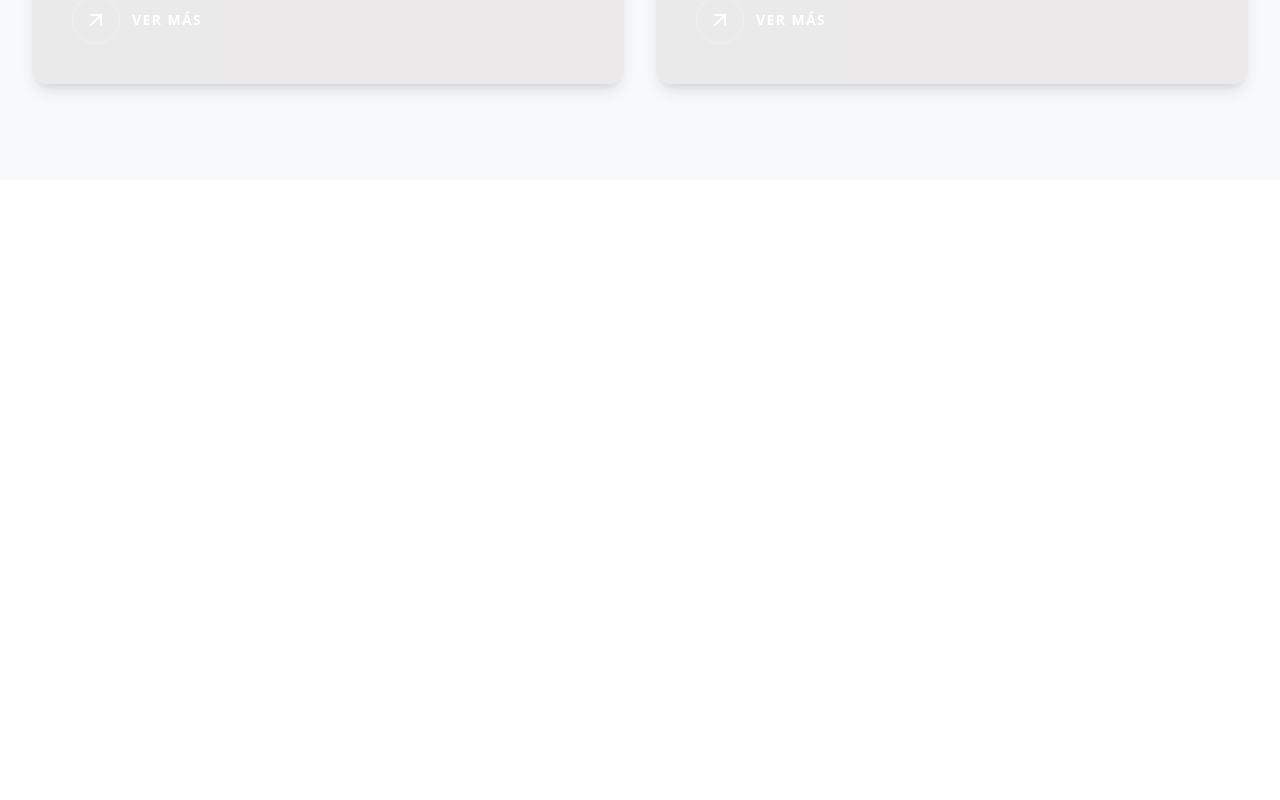
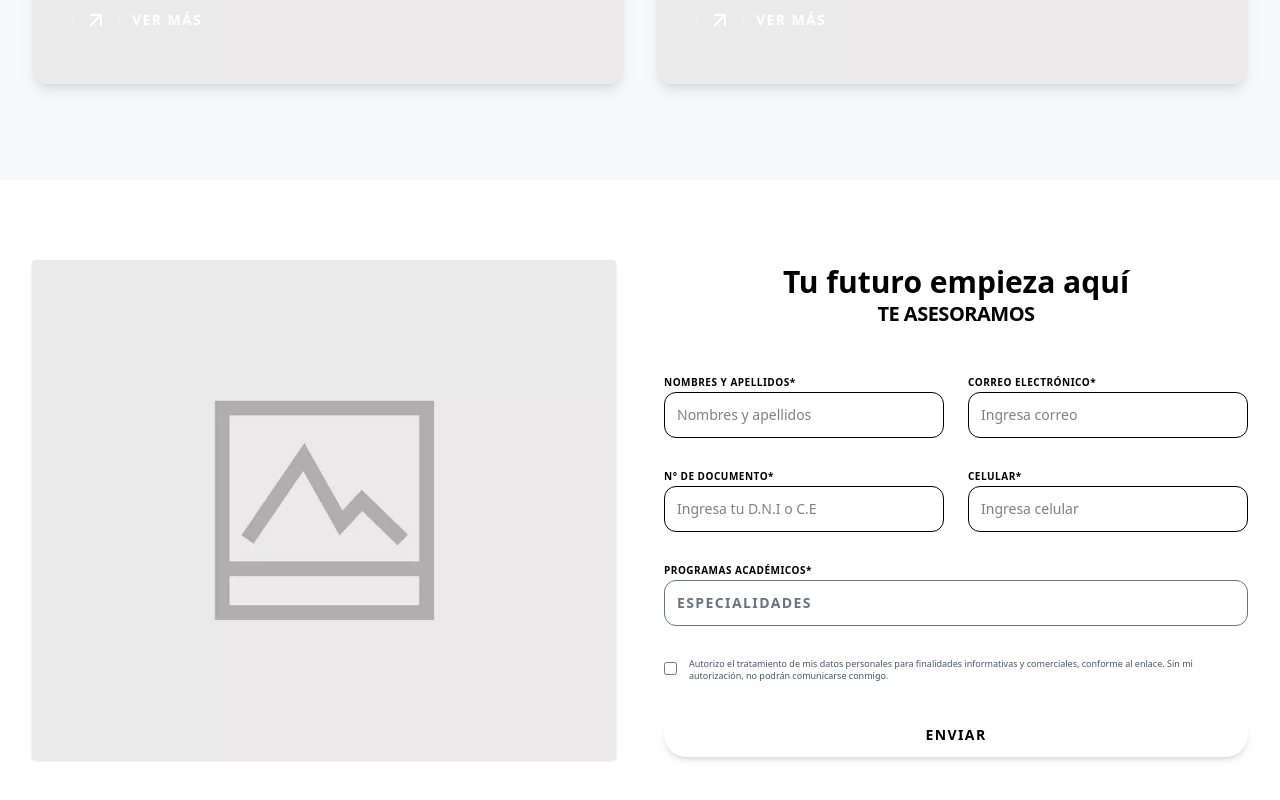
Before and after one commit to CR-Odontologia/Landing-Page, a Next.js app: page / in a window 1280 px wide. Shown: the part 1989-2789 px from the top of the page. Built offline with nearby package versions, Linux system fonts and the light colour scheme.

Commit message:
feat: add form contact section

```diff
--- a/src/app/page.tsx
+++ b/src/app/page.tsx
@@ -2,6 +2,7 @@ import Navbar from "@/components/nav/NavBar";
 import Hero from "@/components/sections/Hero";
 import AboutUs from "@/components/sections/AboutUs";
 import Programs from "@/components/sections/Programs";
+import ContactForm from "@/components/sections/FormContact";
 
 export default function Home() {
   return (
@@ -10,6 +11,7 @@ export default function Home() {
         <Hero/>
         <AboutUs/>
         <Programs/>
+        <ContactForm/>
         <div className="h-[200vh]"> {}
         </div>
       </main>
--- /dev/null
+++ b/src/components/sections/FormContact.tsx
@@ -0,0 +1,139 @@
+"use client";
+
+import React, { useState } from "react";
+import Image from "next/image";
+
+const ContactForm = () => {
+    const [formData, setFormData] = useState({
+        nombres: "",
+        email: "",
+        dni: "",
+        celular: "",
+        programa: "ESPECIALIDADES",
+    });
+
+    const handleChange = (e: React.ChangeEvent<HTMLInputElement | HTMLSelectElement>) => {
+        setFormData({ ...formData, [e.target.name]: e.target.value });
+    };
+
+    const handleSubmit = (e: React.FormEvent) => {
+        e.preventDefault();
+        const numeroWhatsApp = "51964419415"; // Tu número aquí
+        const mensaje = `*Nuevo Registro - Landing Page*%0A*Nombres:* ${formData.nombres}%0A*DNI:* ${formData.dni}%0A*Email:* ${formData.email}%0A*Celular:* ${formData.celular}%0A*Programa:* ${formData.programa}`;
+        window.open(`https://wa.me/${numeroWhatsApp}?text=${mensaje}`, "_blank");
+    };
+
+    return (
+        <section className="py-20 bg-white">
+            <div className="max-w-7xl mx-auto px-4 sm:px-6 lg:px-8">
+                <div className="flex flex-col lg:flex-row items-center gap-12">
+
+                    <div className="w-full lg:w-1/2 relative h-[500px] rounded-sm overflow-hidden shadow-sm">
+                        <Image
+                            src="/images/placeholder.webp"
+                            alt="Alumnos certificados"
+                            fill
+                            className="object-cover"
+                        />
+                    </div>
+
+                    {/* COLUMNA DERECHA: El Formulario */}
+                    <div className="w-full lg:w-1/2">
+                        <div className="text-center mb-10">
+                            <h2 className="text-3xl font-black text-brand-dark leading-tight">
+                                Tu futuro empieza aquí
+                            </h2>
+                            <p className="text-brand-blue font-bold text-xl uppercase tracking-tight">
+                                te asesoramos
+                            </p>
+                        </div>
+
+                        <form onSubmit={handleSubmit} className="space-y-6">
+                            <div className="grid grid-cols-1 md:grid-cols-2 gap-6">
+                                {/* Nombres */}
+                                <div className="space-y-1">
+                                    <label className="text-[10px] font-black text-brand-dark uppercase tracking-wider">Nombres y Apellidos*</label>
+                                    <input
+                                        required
+                                        name="nombres"
+                                        placeholder="Nombres y apellidos"
+                                        onChange={handleChange}
+                                        className="w-full p-3 bg-white border border-brand-blue/30 rounded-xl focus:border-brand-blue outline-none text-sm"
+                                    />
+                                </div>
+                                {/* Correo */}
+                                <div className="space-y-1">
+                                    <label className="text-[10px] font-black text-brand-dark uppercase tracking-wider">Correo Electrónico*</label>
+                                    <input
+                                        required
+                                        type="email"
+                                        name="email"
+                                        placeholder="Ingresa correo"
+                                        onChange={handleChange}
+                                        className="w-full p-3 bg-white border border-brand-blue/30 rounded-xl focus:border-brand-blue outline-none text-sm"
+                                    />
+                                </div>
+                            </div>
+
+                            <div className="grid grid-cols-1 md:grid-cols-2 gap-6">
+                                {/* DNI */}
+                                <div className="space-y-1">
+                                    <label className="text-[10px] font-black text-brand-dark uppercase tracking-wider">N° de Documento*</label>
+                                    <input
+                                        required
+                                        name="dni"
+                                        placeholder="Ingresa tu D.N.I o C.E"
+                                        onChange={handleChange}
+                                        className="w-full p-3 bg-white border border-brand-blue/30 rounded-xl focus:border-brand-blue outline-none text-sm"
+                                    />
+                                </div>
+                                {/* Celular */}
+                                <div className="space-y-1">
+                                    <label className="text-[10px] font-black text-brand-dark uppercase tracking-wider">Celular*</label>
+                                    <input
+                                        required
+                                        name="celular"
+                                        placeholder="Ingresa celular"
+                                        onChange={handleChange}
+                                        className="w-full p-3 bg-white border border-brand-blue/30 rounded-xl focus:border-brand-blue outline-none text-sm"
+                                    />
+                                </div>
+                            </div>
+
+                            {/* Selector de Programas */}
+                            <div className="space-y-1">
+                                <label className="text-[10px] font-black text-brand-dark uppercase tracking-wider">Programas Académicos*</label>
+                                <select
+                                    name="programa"
+                                    onChange={handleChange}
+                                    className="w-full p-3 bg-white border border-brand-blue/30 rounded-xl focus:border-brand-blue outline-none text-sm appearance-none font-bold text-gray-500 uppercase tracking-widest"
+                                >
+                                    <option value="ESPECIALIDADES">ESPECIALIDADES</option>
+                                    <option value="CURSOS">CURSOS</option>
+                                </select>
+                            </div>
+
+                            {/* Checkbox de Políticas */}
+                            <div className="flex items-start gap-3 py-2">
+                                <input type="checkbox" required className="mt-1 accent-brand-dark" />
+                                <p className="text-[9px] text-gray-600 leading-tight">
+                                    Autorizo el tratamiento de mis datos personales para finalidades informativas y comerciales, conforme al enlace. Sin mi autorización, no podrán comunicarse conmigo.
+                                </p>
+                            </div>
+
+                            {/* Botón ENVIAR (Azul Texto 022249) */}
+                            <button
+                                type="submit"
+                                className="w-full bg-brand-gold hover:bg-[#d7af58] text-blue px-8 py-3 rounded-full font-black text-sm uppercase tracking-widest transition-all shadow-md active:scale-95"
+                            >
+                                Enviar
+                            </button>
+                        </form>
+                    </div>
+                </div>
+            </div>
+        </section>
+    );
+};
+
+export default ContactForm;
```
